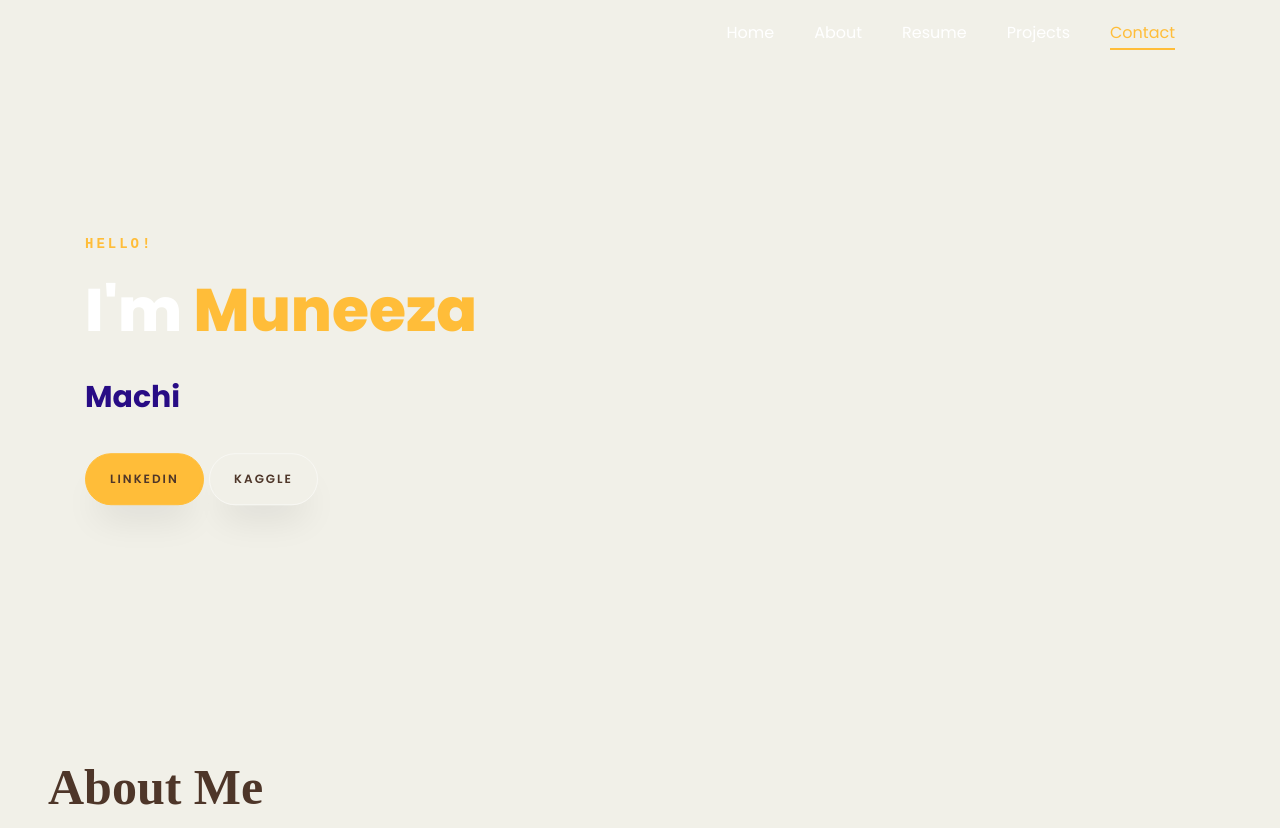
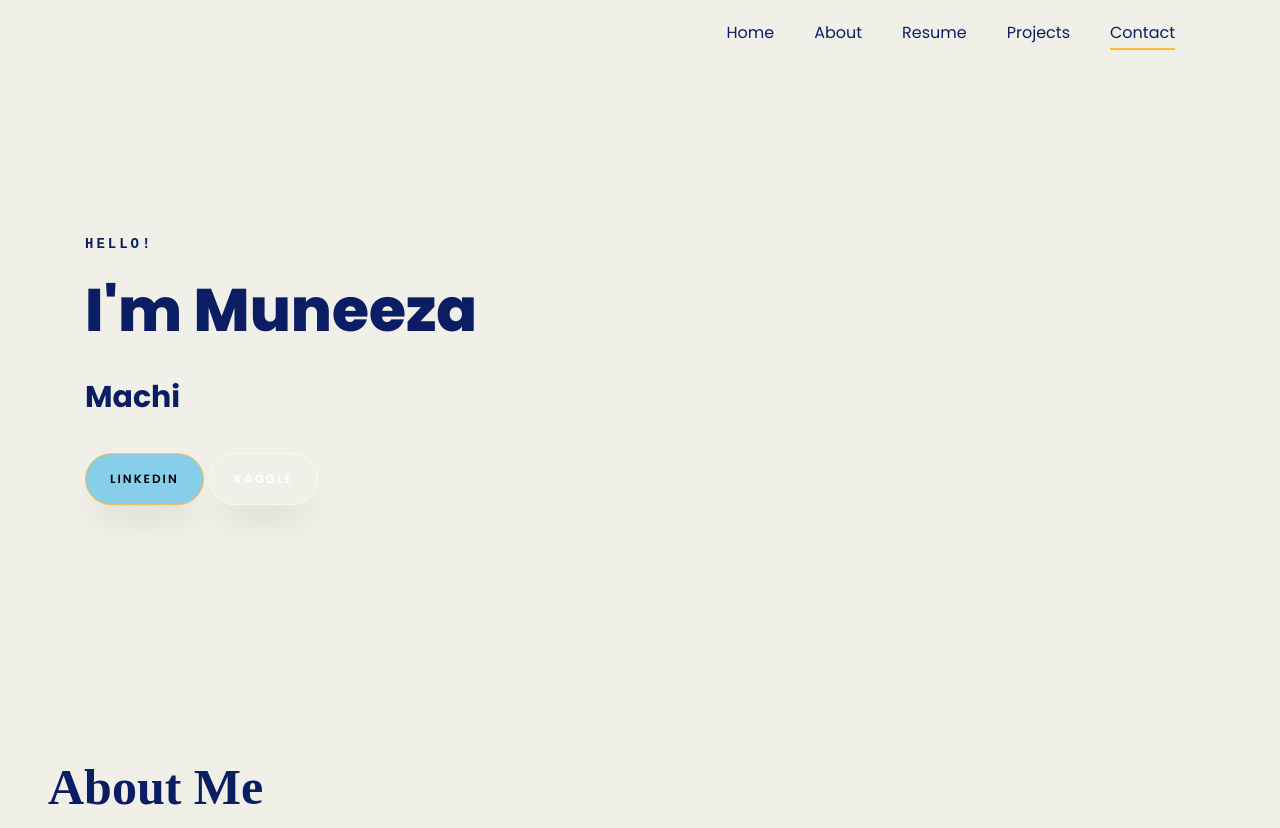
Before and after one commit to Muneeza4/Muneeza.github.io, a plain HTML site: page index.html in a window 1280 px wide. Shown: the top 828 px of the page. Drawn offline with Linux system fonts and the light colour scheme; files whose address does not match are found by name.

Commit message:
Update index.html

```diff
--- a/index.html
+++ b/index.html
@@ -25,9 +25,8 @@
 
 
 <style>
-
 /*======================================
-//--//-->   ABOUT
+// ABOUT SECTION
 ======================================*/
 
 .about-mf .box-shadow-full {
@@ -43,9 +42,8 @@
   margin-left: 10px;
 }
 
-
+/* Skills progress bars */
 .skill-mf .progress {
-  /* background-color: #cde1f8; */
   margin: .5rem 0 1.2rem 0;
   border-radius: 0;
   height: .7rem;
@@ -56,13 +54,12 @@
   background-color:  #f7f4f2;
 }
 
-
 /* Animation styles */
 #typing-animation {
   position: relative;
   font-size: 30px;
   font-weight: bold;
-  color: #280c85;
+  color: #0B1E63; /* Dark Blue for animated text */
   overflow: hidden;
   white-space: nowrap;
   animation: typing 3s steps(20, end) infinite;
@@ -70,7 +67,6 @@
 
 #typing-animation:before {
   content: "";
-  /* position: absolute; */
   top: 0;
   left: 0;
   width: 0;
@@ -80,26 +76,16 @@
 }
 
 @keyframes typing {
-  from {
-    width: 0;
-  }
-  to {
-    width: 100%;
-  }
+  from { width: 0; }
+  to { width: 100%; }
 }
 
 @keyframes typing-cursor {
-  from {
-    width: 5px;
-  }
-  to {
-    width: 0;
-  }
+  from { width: 5px; }
+  to { width: 0; }
 }
 
-
-/* project image zoom effect */
-
+/* Project image zoom effect */
 .zoom-effect {
   overflow: hidden;
   transition: transform 0.3s ease-out;
@@ -109,12 +95,23 @@
   transform: scale(1.1);
 }
 
+/* Button styles */
+.btn-primary, .btn-white {
+  background-color: #87CEEB !important; /* Sky Blue background */
+  color: #FFFFFF !important; /* White text */
+  border: none;
+}
 
+/* All headings and text */
+h1, h2, h3, h4, h5, h6, p, span, a {
+  color: #0B1E63 !important; /* Dark Blue for all text */
+}
+
+.subheading {
+  color: #0B1E63 !important;
+}
 </style>
-
-
-  </head>
-
+</head>
 
 
   <body data-spy="scroll" data-target=".site-navbar-target" data-offset="300" style="background-color: #F1F0E8;">
@@ -195,9 +192,9 @@
 
 
 
-			            <p><a href="https://www.linkedin.com/in/muneeza-mehboob-4365a82a2/" class="btn btn-primary py-3 px-4" style="color: #4E3629 !important;" >linkedin</a>
-<!-- 							<a href="https://github.com/Muneeza4" class="btn btn-white btn-outline-white py-3 px-4" style="color: #4E3629 !important;" >GitHub</a> -->
-							<a href="https://www.kaggle.com/muneeza3" class="btn btn-white btn-outline-white py-3 px-4" style="color: #4E3629 !important;" >Kaggle</a>
+			            <p><a href="https://www.linkedin.com/in/muneeza-mehboob-4365a82a2/" class="btn btn-primary py-3 px-4" !important;" >linkedin</a>
+<!-- 							<a href="https://github.com/Muneeza4" class="btn btn-white btn-outline-white py-3 px-4" !important;" >GitHub</a> -->
+							<a href="https://www.kaggle.com/muneeza3" class="btn btn-white btn-outline-white py-3 px-4" !important;" >Kaggle</a>
 
 						</p>
 		            </div>
```
